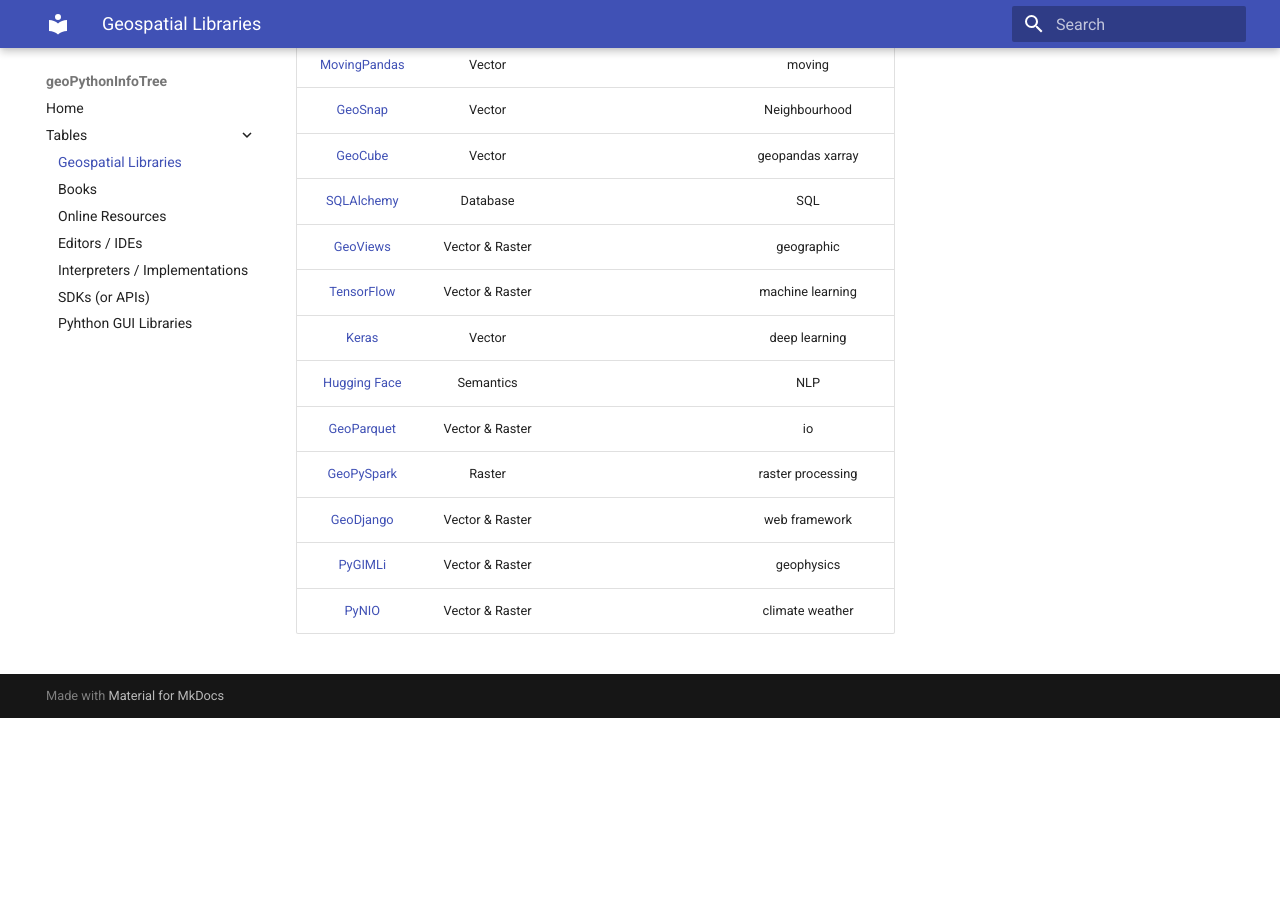
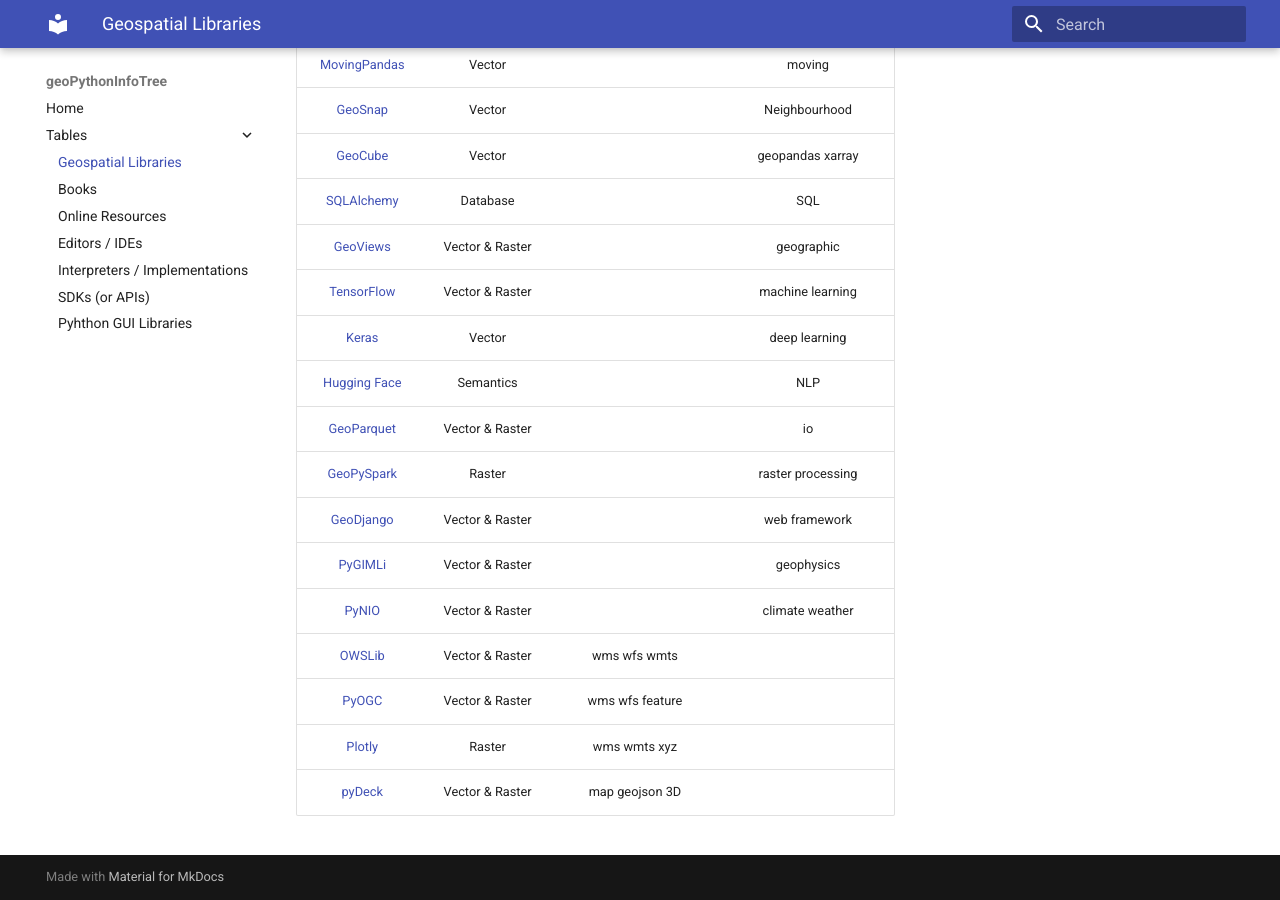
Before and after one commit to muratkendir/geoPythonInfoTree, an MkDocs documentation site: the page built from docs/geospatial_libraries.md, in a window 1280 px wide and 900 px high, scrolled down 3366 px. Built offline with MkDocs 1.6.1 and Material for MkDocs 9.7.7, drawn with Linux system fonts in a browser that asks for light colours; before the commit the page ends 4084 px from its top, so only the background shows below that.

Commit message:
some libraries added

```diff
--- a/docs/geospatial_libraries.md
+++ b/docs/geospatial_libraries.md
@@ -83,6 +83,10 @@
 | [GeoDjango][81] | Vector & Raster |  | web framework |
 | [PyGIMLi][82] | Vector & Raster |  | geophysics |
 | [PyNIO][83] | Vector & Raster |  | climate weather |
+| [OWSLib][84] | Vector & Raster | wms wfs wmts |
+| [PyOGC][85] | Vector & Raster | wms wfs feature |
+| [Plotly][86] | Raster | wms wmts xyz |
+| [pyDeck][87] | Vector & Raster | map geojson 3D |
 
 [1]: https://altair-viz.github.io/index.html
 [2]: https://pro.arcgis.com/en/pro-app/latest/arcpy/functions/alphabetical-list-of-arcpy-functions.htm
--- a/mkdocs.yml
+++ b/mkdocs.yml
@@ -1,5 +1,5 @@
 site_name: geoPythonInfoTree
-site_url: https://muratkendir.github.io/geoPythonInfoTree
+site_url: https://tum-gis.github.io/geoPythonInfoTree
 theme:
     name: material
 markdown_extensions:
```
Also changed, not shown: other parts of docs/geospatial_libraries.md (+4 -0 lines), 1 other file.
